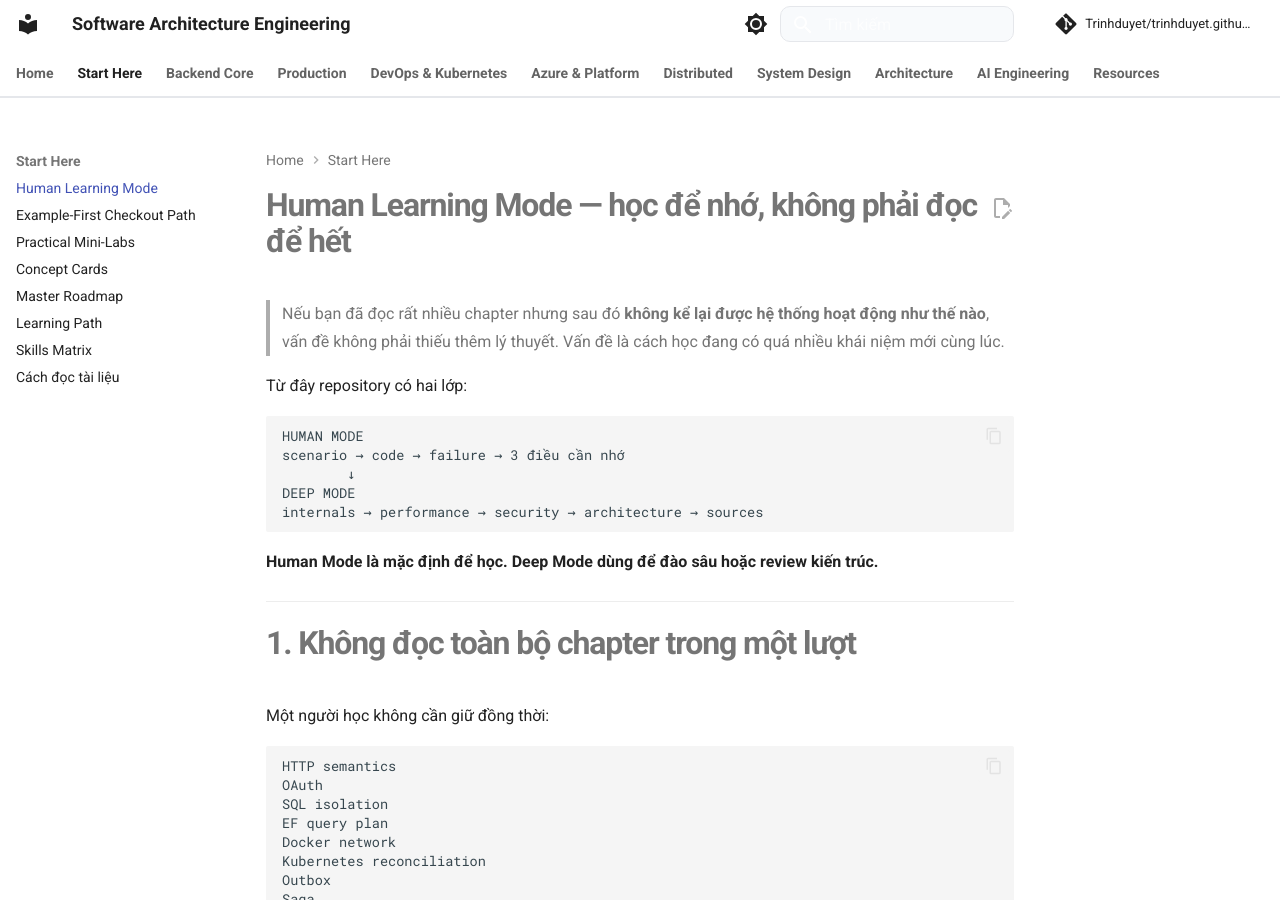
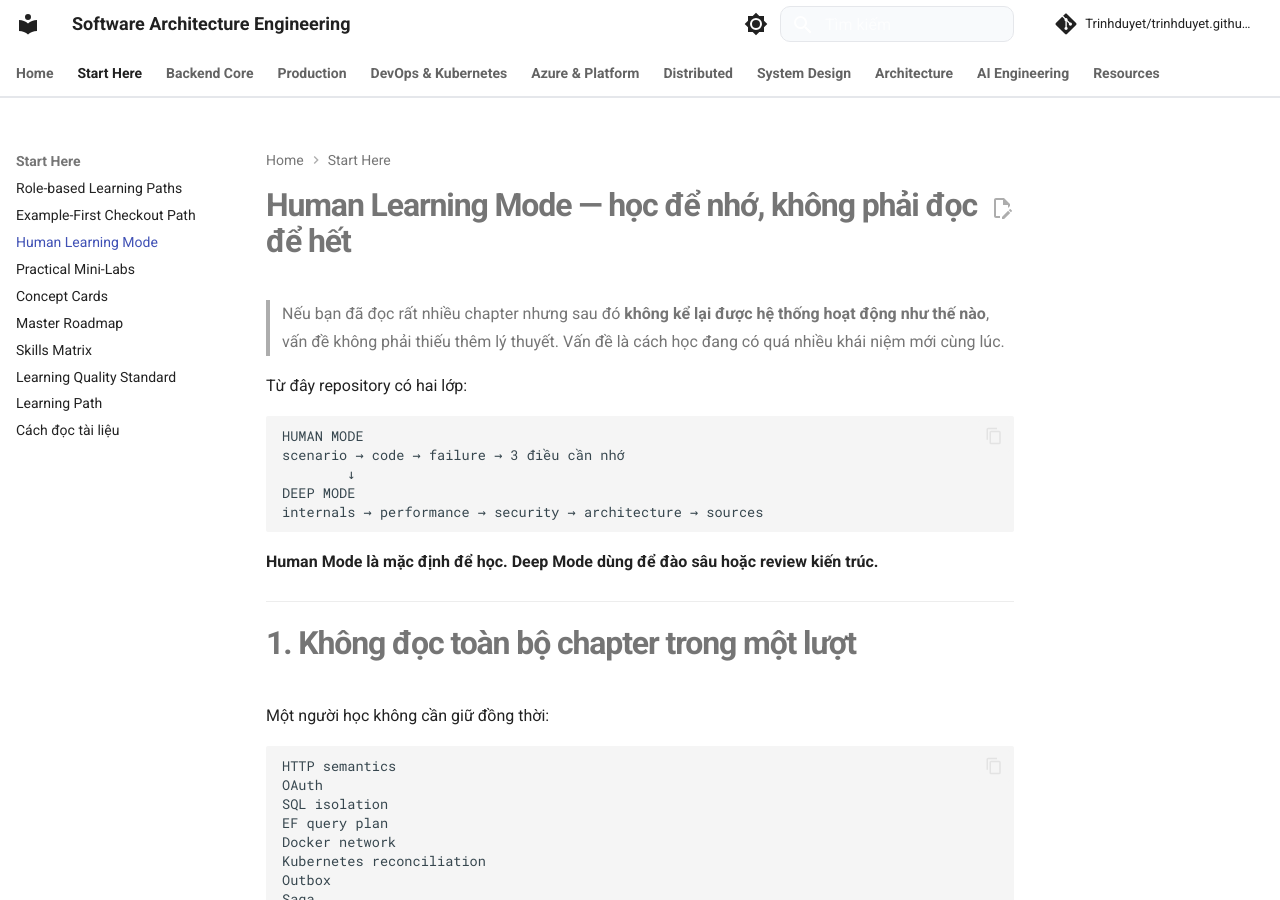
Before and after one commit to Trinhduyet/trinhduyet.github.io, an MkDocs documentation site: the page built from docs/00-roadmap/human-learning-mode.md, in a window 1280 px wide and 900 px high. Built offline with MkDocs 1.6.1 and Material for MkDocs 9.7.7, drawn with Linux system fonts in a browser that asks for light colours; comment, search, counter and statistics services are not loaded; some of the changed lines change nothing that is shown.

Commit message:
docs(nav): prioritize role paths and quality evidence

```diff
--- a/mkdocs.yml
+++ b/mkdocs.yml
@@ -85,13 +85,15 @@ nav:
   - Home: index.md
 
   - Start Here:
+      - Role-based Learning Paths: 00-roadmap/role-based-learning-paths.md
+      - Example-First Checkout Path: 00-roadmap/example-first-learning-path.md
       - Human Learning Mode: 00-roadmap/human-learning-mode.md
-      - Example-First Checkout Path: 00-roadmap/example-first-learning-path.md
       - Practical Mini-Labs: 00-roadmap/practical-mini-labs.md
       - Concept Cards: 00-roadmap/concept-cards.md
       - Master Roadmap: 00-roadmap/master-roadmap.md
+      - Skills Matrix: 00-roadmap/skills-matrix.md
+      - Learning Quality Standard: 00-roadmap/learning-quality-standard.md
       - Learning Path: 00-roadmap/learning-path.md
-      - Skills Matrix: 00-roadmap/skills-matrix.md
       - Cách đọc tài liệu: 00-roadmap/how-to-read.md
 
   - Backend Core:
@@ -156,16 +158,19 @@ nav:
           - Threat Modeling: 09-security-devsecops/threat-modeling-and-application-security.md
           - Identity & Secrets: 09-security-devsecops/identity-secrets-and-data-protection.md
           - Secure Supply Chain: 09-security-devsecops/secure-supply-chain-and-devsecops.md
+          - References: 09-security-devsecops/references.md
       - Performance:
           - Overview: 10-performance/README.md
           - Measurement & Profiling: 10-performance/measurement-profiling-and-bottlenecks.md
           - Load & Capacity: 10-performance/load-capacity-and-scalability.md
           - Regression Control: 10-performance/optimization-budgets-and-regression-control.md
+          - References: 10-performance/references.md
       - Redis & Caching:
           - Overview: 11-redis-caching/README.md
           - Data Structures: 11-redis-caching/redis-data-structures-and-command-shape.md
           - Cache Consistency: 11-redis-caching/cache-consistency-invalidation-and-stampede.md
           - Operations & HA: 11-redis-caching/redis-operations-ha-and-coordination.md
+          - References: 11-redis-caching/references.md
       - Docker:
           - Overview: 12-docker/README.md
           - Images & Reproducibility: 12-docker/images-builds-and-reproducibility.md
@@ -252,6 +257,8 @@ nav:
 
   - Resources:
       - Roadmap Overview: 00-roadmap/README.md
+      - Repository Quality Review: 00-roadmap/repository-quality-review-2026-08-28.md
+      - Learning Quality Standard: 00-roadmap/learning-quality-standard.md
       - Prerequisites: 00-roadmap/prerequisites.md
       - Technology Baseline: 00-roadmap/technology-baseline.md
       - Source Policy: 00-roadmap/source-policy.md
```
